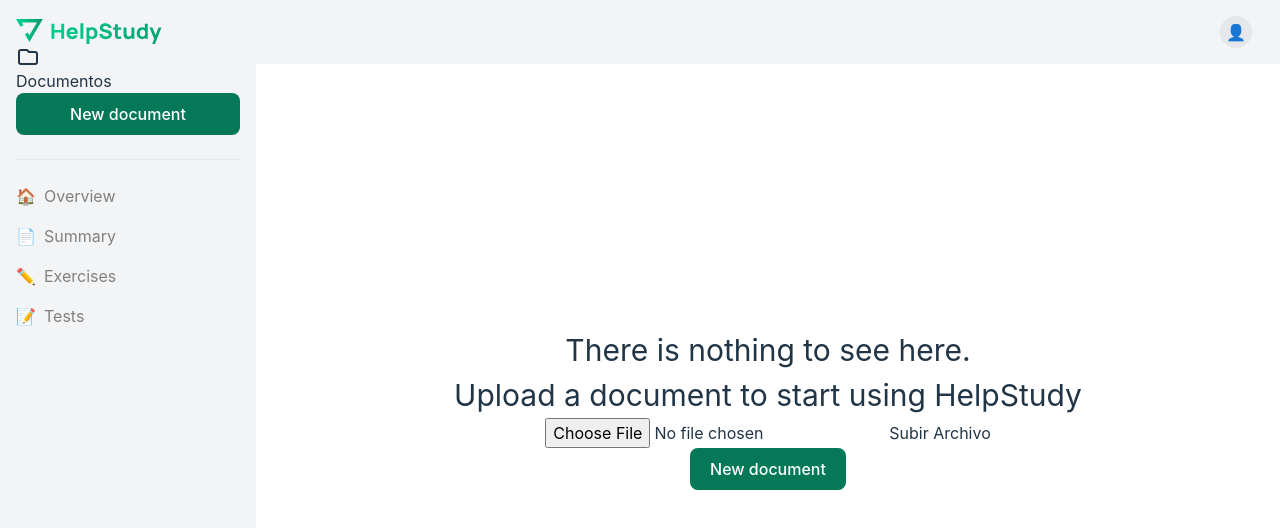
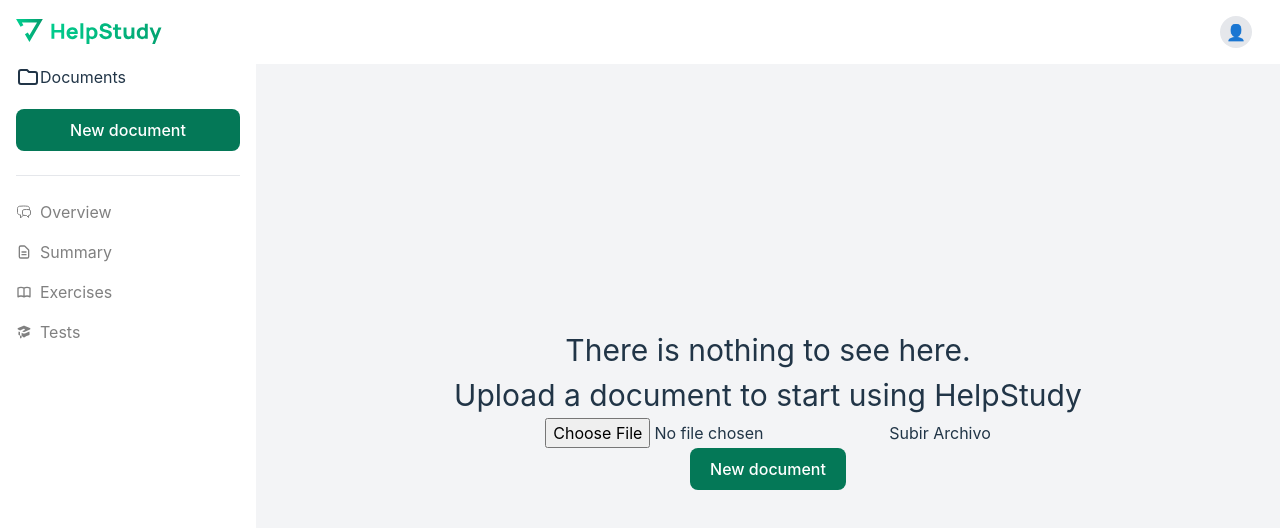
Before and after one commit to shbonillap/front-gemini, a React (Vite) app: page / in a window 1280 px wide. Shown: the top 528 px of the page. Built offline with nearby package versions, Linux system fonts and the light colour scheme.

Commit message:
main page

```diff
--- a/src/App.jsx
+++ b/src/App.jsx
@@ -56,19 +56,19 @@ const App = () => {
 
   return (
     <div className="w-screen h-screen flex">
-      <aside className="w-2/10 bg-gray-100 p-4">
+      <aside className="w-2/10 bg-white-100 p-4">
         <img src={logo} alt="logo" />
         {localStorage.getItem("file") ?
           <p>{localStorage.getItem("file")}</p> :
-          <div >
-            <svg xmlns="http://www.w3.org/2000/svg" className="h-6 w-6" fill="none" viewBox="0 0 24 24" stroke="currentColor" strokeWidth={2} width={0.5}>
+          <div style={{ marginTop: "20px" }}>
+            <svg style={{ float: "left" }} xmlns="http://www.w3.org/2000/svg" className="h-6 w-6" fill="none" viewBox="0 0 24 24" stroke="currentColor" strokeWidth={2}>
               <path strokeLinecap="round" strokeLinejoin="round" d="M3 7v10a2 2 0 002 2h14a2 2 0 002-2V9a2 2 0 00-2-2h-6l-2-2H5a2 2 0 00-2 2z" />
             </svg>
-            <p>Documentos</p>
+            <p style={{ float: "left" }}>Documents</p>
           </div>
 
         }
-        <button style={{ 'background-color': '#047857', 'color': "white" }} className="w-full py-2 text-600 semi-rounded">
+        <button style={{ backgroundColor: '#047857', color: "white", marginTop: "20px" }} className="w-full py-2 text-600 semi-rounded">
           New document
         </button>
         <hr className="my-6" />
@@ -76,19 +76,20 @@ const App = () => {
           <nav style={{ 'color': "grey" }}>
             <ul>
               <li className="flex items-center mb-4">
-                <span className="mr-2">🏠</span>
+                <span className="mr-2">            <svg style={{ float: "left" }} xmlns="http://www.w3.org/2000/svg" color="gray" width="1em" height="1em" viewBox="0 0 24 24"><path fill="none" stroke="currentColor" stroke-linecap="round" stroke-linejoin="round" stroke-width="1.5" d="M20.25 8.511c.884.284 1.5 1.128 1.5 2.097v4.286c0 1.136-.847 2.1-1.98 2.193q-.51.041-1.02.072v3.091l-3-3q-2.031 0-4.02-.163a2.1 2.1 0 0 1-.825-.242m9.345-8.334a2 2 0 0 0-.476-.095a48.6 48.6 0 0 0-8.048 0c-1.131.094-1.976 1.057-1.976 2.192v4.286c0 .837.46 1.58 1.155 1.951m9.345-8.334V6.637c0-1.621-1.152-3.026-2.76-3.235A48.5 48.5 0 0 0 11.25 3c-2.115 0-4.198.137-6.24.402c-1.608.209-2.76 1.614-2.76 3.235v6.226c0 1.621 1.152 3.026 2.76 3.235q.865.113 1.74.194V21l4.155-4.155" /></svg>
+                </span>
                 <span>Overview</span>
               </li>
               <li className="flex items-center mb-4">
-                <span className="mr-2">📄</span>
+                <span className="mr-2"><svg xmlns="http://www.w3.org/2000/svg" width="1em" height="1em" viewBox="0 0 24 24"><path fill="none" stroke="currentColor" stroke-linecap="round" stroke-linejoin="round" stroke-width="2" d="M9 12h6m-6 4h6m2 5H7a2 2 0 0 1-2-2V5a2 2 0 0 1 2-2h5.586a1 1 0 0 1 .707.293l5.414 5.414a1 1 0 0 1 .293.707V19a2 2 0 0 1-2 2" /></svg></span>
                 <span>Summary</span>
               </li>
               <li className="flex items-center mb-4">
-                <span className="mr-2">✏️</span>
+                <span className="mr-2"><svg xmlns="http://www.w3.org/2000/svg" width="1em" height="1em" viewBox="0 0 24 24"><path fill="none" stroke="currentColor" stroke-linecap="round" stroke-linejoin="round" stroke-width="2" d="M12 6.253v13m0-13C10.832 5.477 9.246 5 7.5 5S4.168 5.477 3 6.253v13C4.168 18.477 5.754 18 7.5 18s3.332.477 4.5 1.253m0-13C13.168 5.477 14.754 5 16.5 5c1.747 0 3.332.477 4.5 1.253v13C19.832 18.477 18.247 18 16.5 18s-3.332.477-4.5 1.253" /></svg></span>
                 <span>Exercises</span>
               </li>
               <li className="flex items-center mb-4">
-                <span className="mr-2">📝</span>
+                <span className="mr-2"><svg xmlns="http://www.w3.org/2000/svg" width="1em" height="1em" viewBox="0 0 20 20"><path fill="currentColor" d="M10.394 2.08a1 1 0 0 0-.788 0l-7 3a1 1 0 0 0 0 1.84L5.25 8.051a1 1 0 0 1 .356-.257l4-1.714a1 1 0 1 1 .788 1.838l-2.727 1.17l1.94.831a1 1 0 0 0 .787 0l7-3a1 1 0 0 0 0-1.838zM3.31 9.397L5 10.12v4.102a9 9 0 0 0-1.05-.174a1 1 0 0 1-.89-.89a11.1 11.1 0 0 1 .25-3.762m5.99 7.177A9 9 0 0 0 7 14.935v-3.957l1.818.78a3 3 0 0 0 2.364 0l5.508-2.361a11 11 0 0 1 .25 3.762a1 1 0 0 1-.89.89a8.97 8.97 0 0 0-5.35 2.524a1 1 0 0 1-1.4 0M6 18a1 1 0 0 0 1-1v-2.065a9 9 0 0 0-2-.712V17a1 1 0 0 0 1 1" /></svg></span>
                 <span>Tests</span>
               </li>
             </ul>
@@ -118,21 +119,21 @@ const App = () => {
       </aside>
 
       <div className="w-8/10 h-screen flex flex-col">
-        <div className="w-full bg-gray-100 p-4 flex justify-end">
+        <div className="w-full bg-white-100 p-4 flex justify-end">
           <Link to="/login" className="w-8 h-8 rounded-full bg-gray-200 flex items-center justify-center mr-3">
             <span role="img" aria-label="user-icon">👤</span>
           </Link>
         </div>
 
-        <main className="flex-1 p-4">
+        <main className="flex-1 p-4 bg-gray-100">
           {!filename ?
-            <div style={{ textAlign: "center", marginTop:"25%" }}>
-              <p style={{fontSize:"30px"}}>There is nothing to see here.<br/>
+            <div style={{ textAlign: "center", marginTop: "25%" }}>
+              <p style={{ fontSize: "30px" }}>There is nothing to see here.<br />
                 Upload a document to start using HelpStudy</p>
-                <form method="POST" encType="multipart/form-data">
-              <input id="file" type="file" name="file" />
-              <input type="button" onClick={() => uploadFile(setFilename, setErrorMessage)} value="Subir Archivo" />
-            </form>
+              <form method="POST" encType="multipart/form-data">
+                <input id="file" type="file" name="file" />
+                <input type="button" onClick={() => uploadFile(setFilename, setErrorMessage)} value="Subir Archivo" />
+              </form>
               <button onClick={() => uploadFile(setFilename, setErrorMessage)} style={{ 'background-color': '#047857', 'color': "white" }} className="py-2 text-600 semi-rounded">
                 New document
               </button>
```
